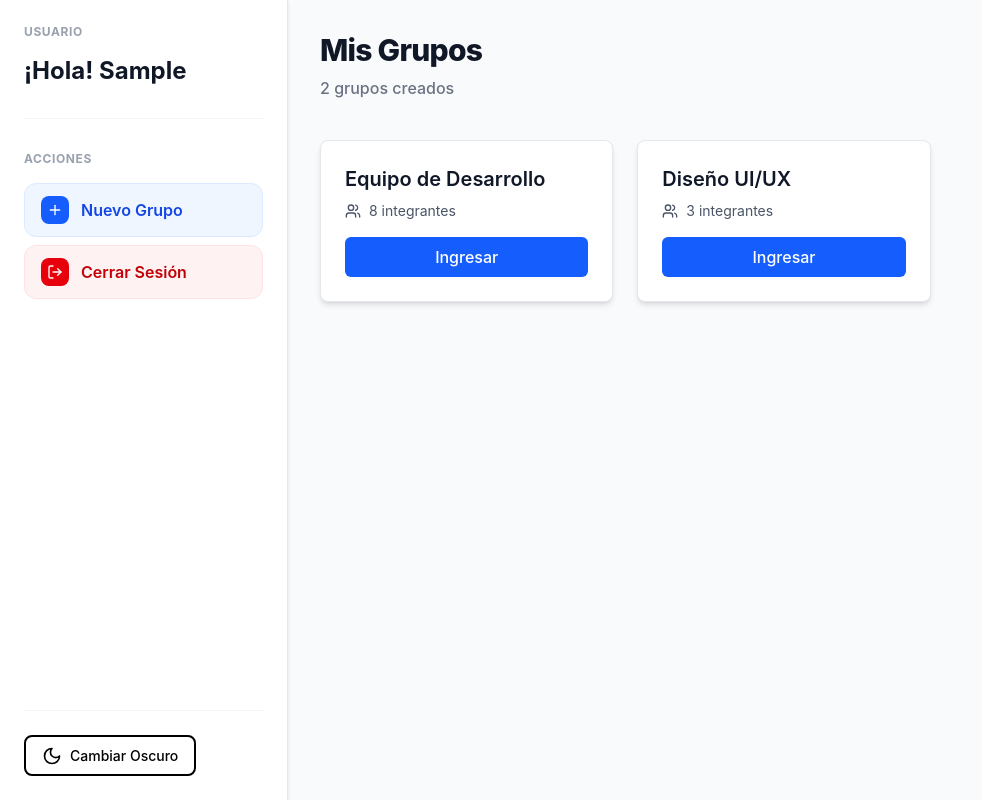
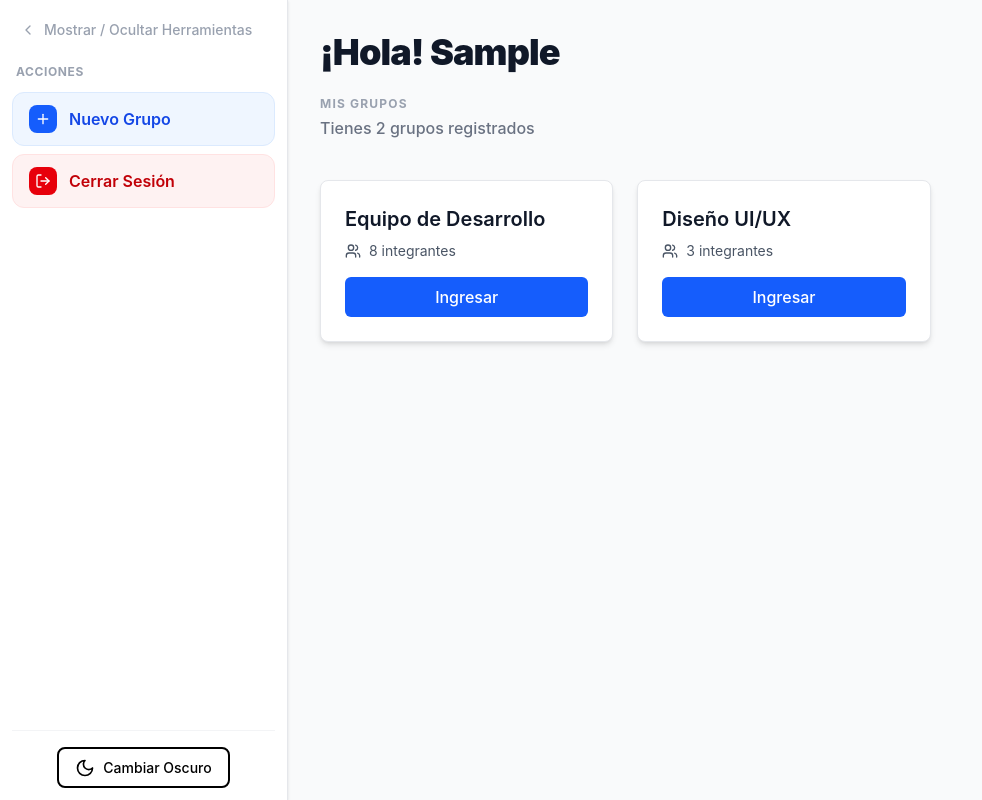
Before and after one commit to v4shzx/Exposite, a React (Vite) app: page /dashboard in a window 1280 px wide. Both pictures are taken after typing "Sample" into the empty fields and a click on the button "Iniciar Sesión". Shown: the whole page, without its empty margins (0-982 px from the left). Built offline with nearby package versions, Linux system fonts and the light colour scheme.

Commit message:
feat: Add collapsible functionality to the theme toggle, refactor sidebar actions into a new `SidebarButton` component, and update dashboard header layout.

```diff
--- a/src/app/components/Sidebar.tsx
+++ b/src/app/components/Sidebar.tsx
@@ -1,24 +1,71 @@
-import React from 'react';
+import React, { createContext, useContext, useState } from 'react';
 import { ThemeToggleButton } from './ThemeToggleButton';
+import { ChevronLeft, ChevronRight } from 'lucide-react';
+
+// ── Context ────────────────────────────────────────────────────────────────────
+
+const SidebarContext = createContext({ collapsed: false });
+
+export function useSidebar() {
+    return useContext(SidebarContext);
+}
+
+// ── Sidebar ────────────────────────────────────────────────────────────────────
 
 interface SidebarProps {
     children: React.ReactNode;
 }
 
 export function Sidebar({ children }: SidebarProps) {
+    const [collapsed, setCollapsed] = useState(false);
+
     return (
-        <aside className="w-full md:w-72 bg-white border-b md:border-b-0 md:border-r border-gray-200 shadow-sm flex-shrink-0 flex flex-col">
-            <div className="p-6 flex flex-col gap-8 h-full overflow-y-auto">
-                {children}
+        <SidebarContext.Provider value={{ collapsed }}>
+            <aside
+                className={`
+                    bg-white border-b md:border-b-0 md:border-r border-gray-200 shadow-sm
+                    flex-shrink-0 flex flex-col
+                    transition-all duration-300 ease-in-out
+                    ${collapsed ? 'w-full md:w-16' : 'w-full md:w-72'}
+                `}
+            >
+                <div className="p-3 flex flex-col h-full overflow-y-auto overflow-x-hidden">
+                    {/* Collapse Toggle Button */}
+                    <div className={`flex shrink-0 mb-4 ${collapsed ? 'justify-center' : 'justify-end'}`}>
+                        <button
+                            onClick={() => setCollapsed(!collapsed)}
+                            className={`
+                                flex items-center gap-2 p-2 rounded-lg text-gray-400 hover:text-gray-600 hover:bg-gray-100 transition-colors
+                                ${!collapsed ? 'w-full text-sm font-medium' : ''}
+                            `}
+                            title={collapsed ? 'Mostrar herramientas' : 'Ocultar herramientas'}
+                        >
+                            {collapsed
+                                ? <ChevronRight className="w-4 h-4 flex-shrink-0" />
+                                : <>
+                                    <ChevronLeft className="w-4 h-4 flex-shrink-0" />
+                                    <span>Mostrar / Ocultar Herramientas</span>
+                                </>
+                            }
+                        </button>
+                    </div>
 
-                {/* Footer of Sidebar - Always Present */}
-                <div className="mt-auto pt-6 flex items-center justify-between border-t border-gray-100 shrink-0">
-                    <ThemeToggleButton />
+                    {/* Sidebar content */}
+                    <div className="flex flex-col gap-6 flex-1">
+                        {children}
+                    </div>
+
+                    {/* Footer of Sidebar - Always Present */}
+                    <div className="mt-auto pt-4 flex items-center justify-center border-t border-gray-100 shrink-0">
+                        <ThemeToggleButton collapsed={collapsed} />
+                    </div>
                 </div>
-            </div>
-        </aside>
+            </aside>
+        </SidebarContext.Provider>
     );
 }
+
+// ── SidebarSection ─────────────────────────────────────────────────────────────
 
 interface SidebarSectionProps {
     title?: string;
@@ -27,20 +74,54 @@ interface SidebarSectionProps {
 }
 
 export function SidebarSection({ title, children, className = "" }: SidebarSectionProps) {
+    const { collapsed } = useSidebar();
     return (
-        <div className={`flex flex-col gap-4 ${className}`}>
-            {title && (
-                <p className="text-xs font-bold text-gray-400 uppercase tracking-wider">
+        <div className={`flex flex-col gap-3 ${className}`}>
+            {title && !collapsed && (
+                <p className="text-xs font-bold text-gray-400 uppercase tracking-wider px-1">
                     {title}
                 </p>
             )}
-            <div className="flex flex-col gap-2">
+            <div className={`flex flex-col gap-2 ${collapsed ? 'items-center' : ''}`}>
                 {children}
             </div>
         </div>
     );
 }
 
+// ── SidebarButton ──────────────────────────────────────────────────────────────
+
+interface SidebarButtonProps {
+    icon: React.ReactNode;
+    label: string;
+    onClick?: () => void;
+    className?: string;
+    title?: string;
+}
+
+export function SidebarButton({ icon, label, onClick, className = "", title }: SidebarButtonProps) {
+    const { collapsed } = useSidebar();
+    return (
+        <button
+            onClick={onClick}
+            title={title ?? label}
+            className={`
+                flex items-center font-semibold transition-all rounded-xl border
+                ${collapsed
+                    ? 'justify-center p-3 w-10 h-10'
+                    : 'gap-3 w-full text-left py-3 px-4'
+                }
+                ${className}
+            `}
+        >
+            {icon}
+            {!collapsed && <span>{label}</span>}
+        </button>
+    );
+}
+
+// ── SidebarSeparator ───────────────────────────────────────────────────────────
+
 export function SidebarSeparator() {
     return <div className="h-px bg-gray-100 shrink-0" />;
 }
--- a/src/app/components/ThemeToggleButton.tsx
+++ b/src/app/components/ThemeToggleButton.tsx
@@ -1,11 +1,14 @@
 import { Moon, Sun } from 'lucide-react';
 import { useTheme } from '../lib/ThemeContext';
 
-export function ThemeToggleButton() {
+interface ThemeToggleButtonProps {
+    collapsed?: boolean;
+}
+
+export function ThemeToggleButton({ collapsed = false }: ThemeToggleButtonProps) {
     const { theme, toggleTheme } = useTheme();
     const isDark = theme === 'dark';
 
-    // Colores según el tema activo
     const color = isDark ? '#ffffff' : '#000000';
     const hoverBg = isDark ? 'rgba(255,255,255,0.08)' : 'rgba(0,0,0,0.06)';
     const transpBg = 'transparent';
@@ -17,14 +20,15 @@ export function ThemeToggleButton() {
             style={{
                 display: 'flex',
                 alignItems: 'center',
+                justifyContent: 'center',
                 gap: '0.5rem',
-                padding: '0.5rem 1rem',        /* py-2 px-4 */
-                borderRadius: '0.5rem',         /* rounded-lg */
-                border: `2px solid ${color}`,   /* border-2 */
+                padding: collapsed ? '0.5rem' : '0.5rem 1rem',
+                borderRadius: '0.5rem',
+                border: `2px solid ${color}`,
                 cursor: 'pointer',
                 background: transpBg,
                 color: color,
-                fontSize: '0.875rem',           /* text-sm ≈ font-medium */
+                fontSize: '0.875rem',
                 fontWeight: 500,
                 whiteSpace: 'nowrap',
                 transition: 'background 0.3s ease, color 0.3s ease, border-color 0.3s ease',
@@ -41,7 +45,9 @@ export function ThemeToggleButton() {
                 ? <Sun className="w-5 h-5" style={{ flexShrink: 0 }} />
                 : <Moon className="w-5 h-5" style={{ flexShrink: 0 }} />
             }
-            <span>{isDark ? 'Cambiar Claro' : 'Cambiar Oscuro'}</span>
+            {!collapsed && (
+                <span>{isDark ? 'Cambiar Claro' : 'Cambiar Oscuro'}</span>
+            )}
         </button>
     );
 }
--- a/src/app/pages/Dashboard.tsx
+++ b/src/app/pages/Dashboard.tsx
@@ -4,7 +4,7 @@ import { Plus, LogOut } from 'lucide-react';
 import { GroupCard } from '../components/GroupCard';
 import { AddGroupDialog } from '../components/AddGroupDialog';
 import { GruposDB, MiembrosDB, initializeDB, type Grupo } from '../lib/db';
-import { Sidebar, SidebarSection, SidebarSeparator } from '../components/Sidebar';
+import { Sidebar, SidebarSection, SidebarSeparator, SidebarButton } from '../components/Sidebar';
 
 interface GroupDisplay {
   id: number;
@@ -63,34 +63,20 @@ export function Dashboard() {
   return (
     <div className="min-h-screen bg-gray-50 flex flex-col md:flex-row">
       <Sidebar>
-        <SidebarSection title="Usuario">
-          <h1 className="text-2xl font-bold text-gray-900 leading-tight">
-            ¡Hola! {username}
-          </h1>
-        </SidebarSection>
-
-        <SidebarSeparator />
 
         <SidebarSection title="Acciones">
-          <button
+          <SidebarButton
+            icon={<div className="bg-blue-600 p-1.5 rounded-lg text-white flex-shrink-0"><Plus className="w-4 h-4" /></div>}
+            label="Nuevo Grupo"
             onClick={() => setIsDialogOpen(true)}
-            className="flex items-center gap-3 w-full text-left bg-blue-50 text-blue-700 hover:bg-blue-100 font-semibold py-3 px-4 rounded-xl transition-all border border-blue-100"
-          >
-            <div className="bg-blue-600 p-1.5 rounded-lg text-white">
-              <Plus className="w-4 h-4" />
-            </div>
-            <span>Nuevo Grupo</span>
-          </button>
-
-          <button
+            className="bg-blue-50 text-blue-700 hover:bg-blue-100 border-blue-100"
+          />
+          <SidebarButton
+            icon={<div className="bg-red-600 p-1.5 rounded-lg text-white flex-shrink-0"><LogOut className="w-4 h-4" /></div>}
+            label="Cerrar Sesión"
             onClick={handleLogout}
-            className="flex items-center gap-3 w-full text-left bg-red-50 text-red-700 hover:bg-red-100 font-semibold py-3 px-4 rounded-xl transition-all border border-red-100"
-          >
-            <div className="bg-red-600 p-1.5 rounded-lg text-white">
-              <LogOut className="w-4 h-4" />
-            </div>
-            <span>Cerrar Sesión</span>
-          </button>
+            className="bg-red-50 text-red-700 hover:bg-red-100 border-red-100"
+          />
         </SidebarSection>
       </Sidebar>
 
@@ -100,10 +86,13 @@ export function Dashboard() {
           <div className="max-w-6xl mx-auto space-y-10">
             {/* Page Header Area */}
             <div>
-              <h1 className="text-3xl font-extrabold text-gray-900 tracking-tight">Mis Grupos</h1>
-              <p className="text-gray-500 mt-2 font-medium">
-                {groups.length} {groups.length === 1 ? 'grupo creado' : 'grupos creados'}
-              </p>
+              <h1 className="text-4xl font-black text-gray-900 tracking-tight">¡Hola! {username}</h1>
+              <div className="mt-6">
+                <h2 className="text-xs font-bold text-gray-400 uppercase tracking-widest mb-1">Mis Grupos</h2>
+                <p className="text-gray-500 font-medium">
+                  Tienes {groups.length} {groups.length === 1 ? 'grupo registrado' : 'grupos registrados'}
+                </p>
+              </div>
             </div>
 
             {/* Groups Grid */}
```
Also changed, not shown: src/app/pages/GroupView.tsx (+23 -40 lines).
